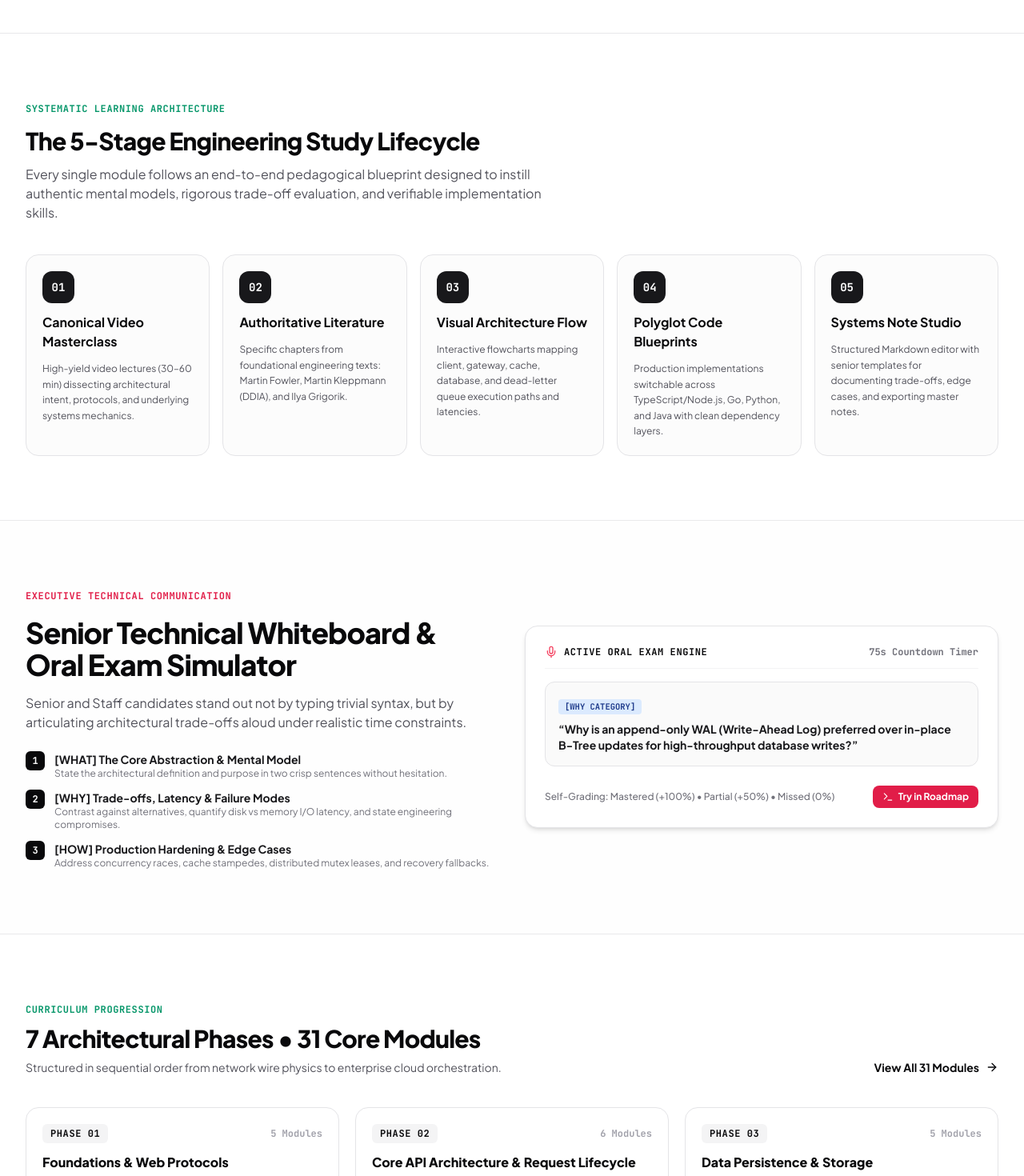
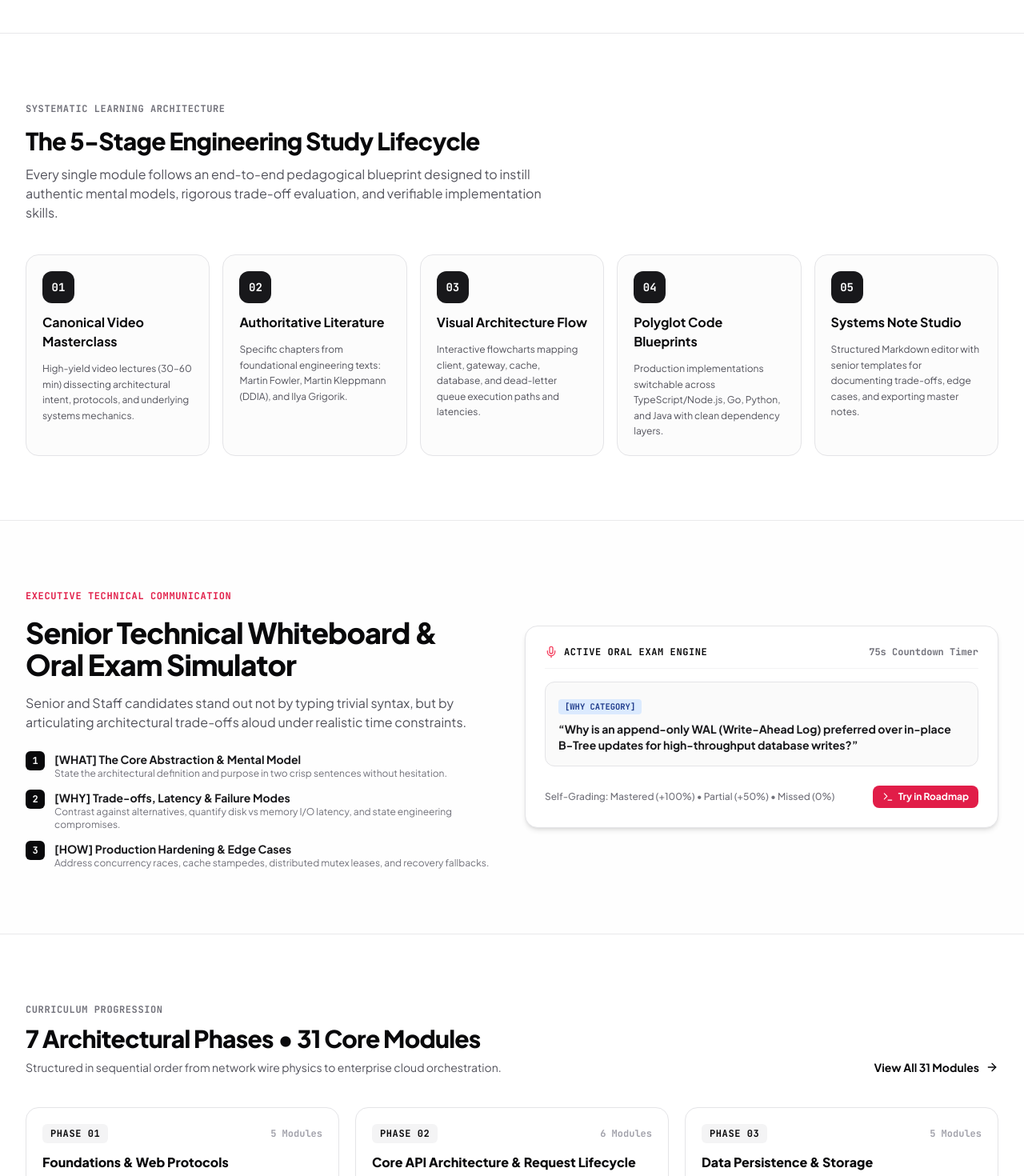
Before and after one commit to yared2124/Roadmap-Backend-Engineers, a Next.js app: page / in a window 1280 px wide. Shown: the part 699-2169 px from the top of the page at 80% size. Built offline with nearby package versions, Linux system fonts and the light colour scheme.

Commit message:
fix(ui): remove badge and strip remaining green/emerald styling

```diff
--- a/src/components/PortfolioHome.tsx
+++ b/src/components/PortfolioHome.tsx
@@ -160,11 +160,11 @@ export function PortfolioHome({
             {/* Progress Bar indicator if user already has progress */}
             {completedCount > 0 && (
               <div className="inline-flex items-center gap-3 rounded-xl border border-zinc-200 bg-zinc-50 p-3 text-xs dark:border-gray-700 dark:bg-gray-900/80 font-mono font-semibold">
-                <CheckCircle2 className="h-4 w-4 text-emerald-500" />
+                <CheckCircle2 className="h-4 w-4 text-blue-500" />
                 <span>Your Current Progress: {completedCount} of {totalTopics} modules completed ({Math.round((completedCount / totalTopics) * 100)}%)</span>
                 <button
                   onClick={() => onEnterRoadmap()}
-                  className="text-emerald-600 dark:text-emerald-400 hover:underline font-bold"
+                  className="text-blue-600 dark:text-blue-400 hover:underline font-bold"
                 >
                   Resume
                 </button>
@@ -214,7 +214,7 @@ export function PortfolioHome({
       <section id="study-formula" className="py-16 sm:py-20 border-b border-zinc-200/80 dark:border-gray-800">
         <div className="mx-auto max-w-7xl px-4 sm:px-6 lg:px-8">
           <div className="max-w-2xl space-y-3">
-            <span className="font-mono text-xs font-bold uppercase tracking-wider text-emerald-600 dark:text-emerald-400">
+            <span className="font-mono text-xs font-bold uppercase tracking-wider text-zinc-500 dark:text-zinc-400">
               Systematic Learning Architecture
             </span>
             <h2 className="text-2xl sm:text-3xl font-extrabold tracking-tight text-zinc-950 dark:text-white">
@@ -398,7 +398,7 @@ export function PortfolioHome({
         <div className="mx-auto max-w-7xl px-4 sm:px-6 lg:px-8">
           <div className="flex flex-col sm:flex-row sm:items-end justify-between gap-4">
             <div className="max-w-2xl space-y-2">
-              <span className="font-mono text-xs font-bold uppercase tracking-wider text-emerald-600 dark:text-emerald-400">
+              <span className="font-mono text-xs font-bold uppercase tracking-wider text-zinc-500 dark:text-zinc-400">
                 Curriculum Progression
               </span>
               <h2 className="text-2xl sm:text-3xl font-extrabold tracking-tight text-zinc-950 dark:text-white">
--- a/src/components/RoadmapGuideModal.tsx
+++ b/src/components/RoadmapGuideModal.tsx
@@ -401,7 +401,7 @@ export function RoadmapGuideModal({
                   >
                     <div className="flex items-center justify-between">
                       <div className="flex items-center gap-2.5">
-                        <span className="flex h-6 w-6 items-center justify-center rounded-md bg-emerald-100 text-emerald-900 dark:bg-emerald-950 dark:text-emerald-300 font-mono font-bold text-xs">
+                        <span className="flex h-6 w-6 items-center justify-center rounded-md bg-zinc-100 text-zinc-900 dark:bg-gray-700 dark:text-gray-100 font-mono font-bold text-xs">
                           P{capstone.phaseId}
                         </span>
                         <div>
@@ -435,7 +435,7 @@ export function RoadmapGuideModal({
                           key={i}
                           className="inline-flex items-center gap-1 rounded-md bg-zinc-100 dark:bg-gray-700/80 px-2 py-0.5 text-[10.5px] font-medium text-zinc-700 dark:text-gray-300"
                         >
-                          <CheckCircle2 className="h-3 w-3 text-emerald-500" />
+                          <CheckCircle2 className="h-3 w-3 text-zinc-500 dark:text-zinc-400" />
                           {item}
                         </span>
                       ))}
```
